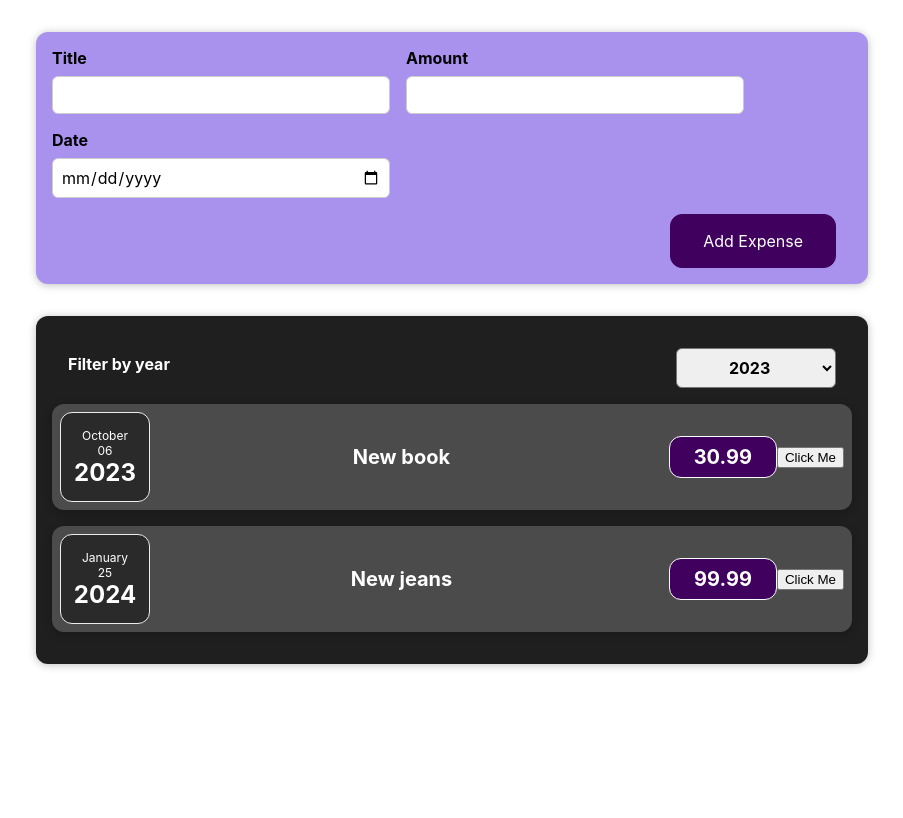
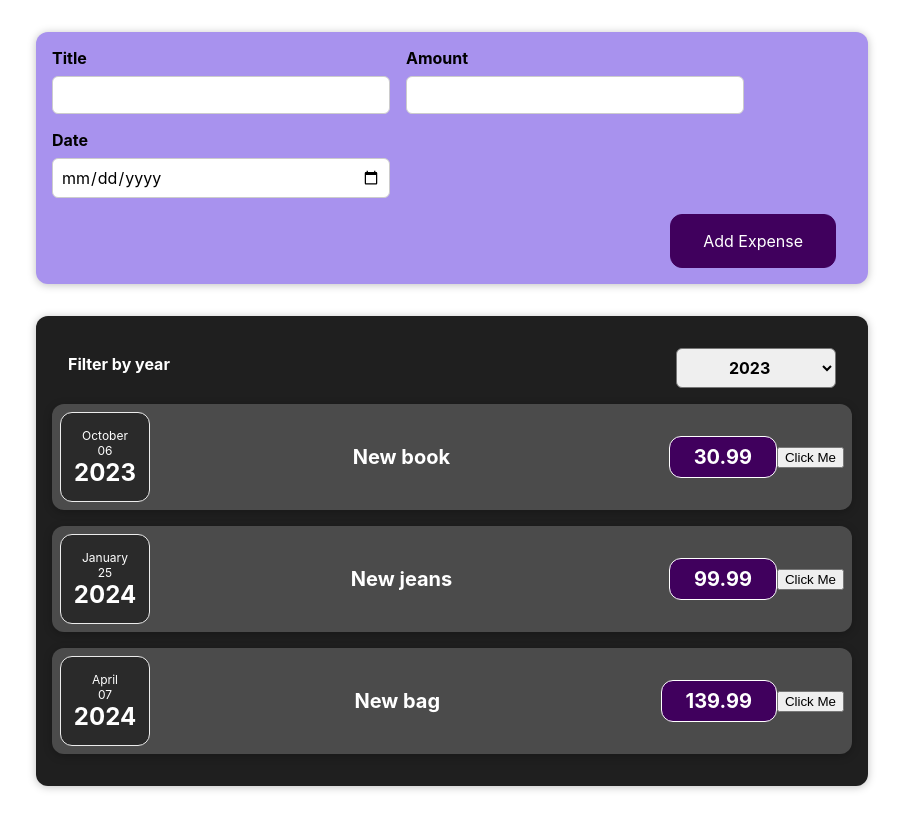
Before and after one commit to marionpol/expenses-http, a React (Create React App) app: page / in a window 1280 px wide. Shown: the whole page, without its empty margins (188-1091 px from the left). Built offline with nearby package versions, Linux system fonts and the light colour scheme.

Commit message:
Renaming variables

```diff
--- a/src/App.js
+++ b/src/App.js
@@ -1,23 +1,36 @@
-
+import { useState } from 'react';
 import './App.css';
 import Expenses from './components/Expenses';
 import NewExpense from './components/NewExpense/NewExpense';
 
-const App = () => {
-  const expenses= [{
+const DYMMY_EXPENSES= [{
+  id: 'id1',
   date: new Date(2023, 9, 6),
   title: 'New book',
-    price: 30.99
+  amount: 30.99
 },
 {
+  id: 'id2',
   date: new Date(2024, 0, 25),
   title: 'New jeans',
-    price: 99.99
+  amount: 99.99
+},
+{
+  id: 'id3',
+  date: new Date(2024, 3, 7),
+  title: 'New bag',
+  amount: 139.99
 }
+
 ]
+
+const App = () => {
+  const [expenses, setExpenses] = useState(DYMMY_EXPENSES)
+
   const addExpenseHandler = (expense) => {
-    console.log('In App.js')
-    console.log(expense)
+    setExpenses((previousExpenses) => {
+      return [expense, ...previousExpenses]
+    })
   }
 
   return (
--- a/src/components/ExpenseItem.css
+++ b/src/components/ExpenseItem.css
@@ -28,7 +28,7 @@
     color: white;
 }
 
-.expense-item__price {
+.expense-item__amount {
     font-size: 1rem;
     font-weight: bold;
     color: white;
@@ -50,7 +50,7 @@
         font-size: 1.25rem;
     }
 
-    .expense-item__price {
+    .expense-item__amount {
         font-size: 1.25rem;
         padding: 0.5rem 1.5rem;
     }
--- a/src/components/ExpenseItem.js
+++ b/src/components/ExpenseItem.js
@@ -17,7 +17,7 @@ const ExpenseItem = (props) => {
        date={props.expenseData.date}/>
         <div className='expense-item__description'>
             <h2>{props.expenseData.title}</h2>
-            <div className='expense-item__price'>{props.expenseData.price}</div>
+            <div className='expense-item__amount'>{props.expenseData.amount}</div>
         </div>
         <button onClick={clickHandler}>Click Me</button>
     </Card>)
--- a/src/components/Expenses.js
+++ b/src/components/Expenses.js
@@ -10,8 +10,11 @@ const Expenses = (props) => {
     return(
         <Card className='expenses'>
             <ExpensesFilter onChangeFilter={filterYearHandler}/>
-            <ExpenseItem expenseData={props.expenses[0]}/>
-            <ExpenseItem expenseData={props.expenses[1]}/>
+            {
+                props.expenses.map((expense) => {
+                    return <ExpenseItem expenseData={expense} key={expense.id}/>
+                })
+            }
         </Card>
     )
 }
```
Lines whose indentation alone changed are shown as unchanged.
